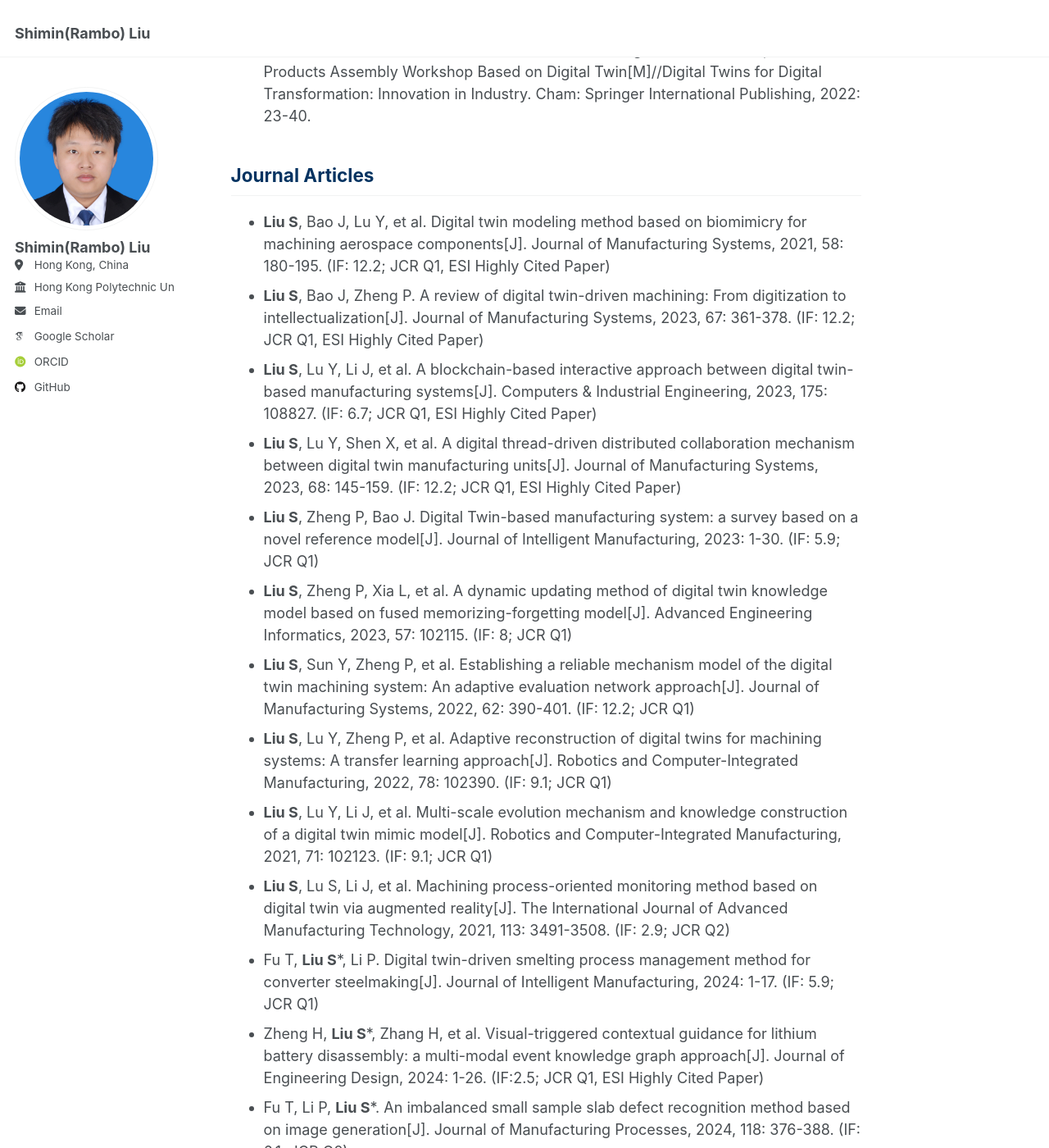
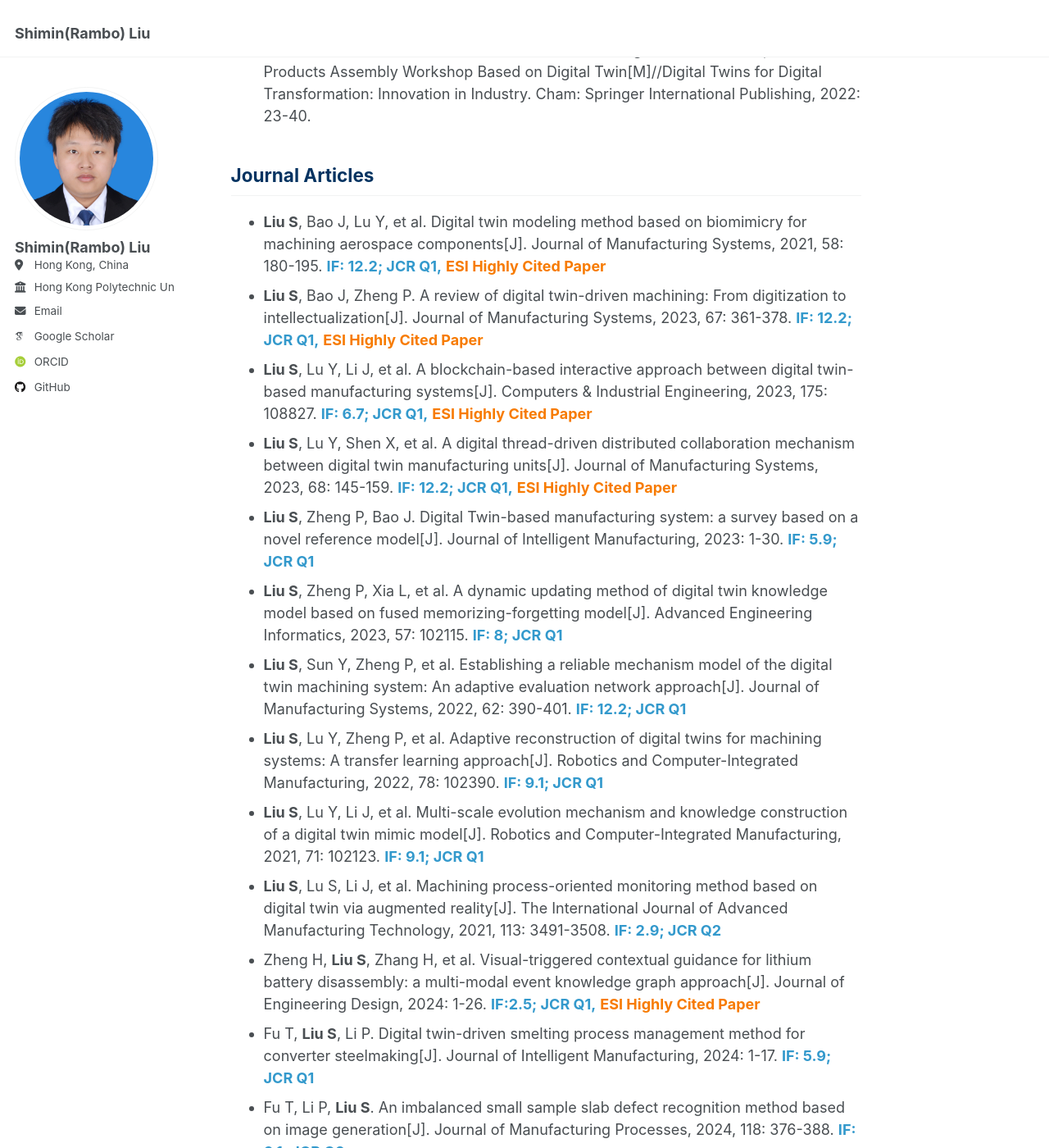
Before and after one commit to Rambo-Shimin/Rambo-Shimin.github.io, a Jekyll site: the page built from _pages/about.md, in a window 1280 px wide and 1400 px high, scrolled down 2330 px. Shown: the whole window at 82% size. Built offline with Jekyll 4.4.1, drawn with Linux system fonts in a browser that asks for light colours; some web fonts are replaced; some of the changed text lies outside the part shown.

Commit message:
Update about.md

```diff
--- a/_pages/about.md
+++ b/_pages/about.md
@@ -7,15 +7,15 @@ redirect_from:
   - /about.html
 ---
 
-I am a postdoctoral researcher in the Department of Industrial and Systems Engineering at the Hong Kong Polytechnic University. Prior to PolyU, I obtained my Doctor of Mechanical Engineering at Donghua University from 2016 to 2022, advised by Prof. Jingsong Bao.
+I am a postdoctoral researcher in the Department of Industrial and Systems Engineering at <span style="color:#3399CC;">The Hong Kong Polytechnic University</span>. Prior to PolyU, I obtained my <span style="color:#000000;">Doctor of Mechanical Engineering</span> at <span style="color:#3399CC;">Donghua University</span> from 2016 to 2022, advised by <span style="color:#3399CC;">Prof. Jingsong Bao</span>.
 
-My research interests include digital twin (DT) driven machining processes, bionic digital manufacturing, and smart manufacturing. Since 2019, I have been exploring the theory, technology, and applications of digital twins in the field of machining, building a strong foundation in both theory and practice.
+My research interests include <span style="color:#000000;">Digital Twin (DT) driven machining processes</span>, <span style="color:#000000;">bionic digital manufacturing, and smart manufacturing</span>. Since 2019, I have been exploring the theory, technology, and applications of digital twins in the field of machining, building a strong foundation in both theory and practice.
 
-I have participated in several key projects, including those funded by the Ministry of Industry and Information Technology's Intelligent Manufacturing Special Project, the Shanghai Science and Technology Commission, and the Doctoral Innovation Fund. I am also the principal investigator of a Youth Project funded by the Guangdong Provincial Joint Fund.
+I have participated in several key projects, including those funded by <span style="color:#000000;">the Ministry of Industry and Information Technology's Intelligent Manufacturing Special Project</span>, <span style="color:#000000;">the Shanghai Science and Technology Commission</span>, and <span style="color:#000000;">the Doctoral Innovation Fund</span>. I am also the principal investigator of a Youth Project funded by the <span style="color:#000000;">Guangdong Provincial Joint Fund</span>.
 
-I have published over 30 papers, including 10 first-author papers in SCI journals, 5 corresponding author papers, and 5 papers selected as ESI Highly Cited Papers. Additionally, I have filed more than 10 patents, with 9 granted.
+I have published over <span style="color:#000000;">30 papers</span>, including <span style="color:#000000;">10 first-author papers</span> in SCI journals, <span style="color:#000000;">5 corresponding author papers</span>, and <span style="color:#000000;">5 papers</span> selected as <span style="color:#F77B00;">**ESI Highly Cited Papers**</span>. Additionally, I have filed more than <span style="color:#000000;">10 patents</span>, with <span style="color:#000000;">9 granted</span>.
 
-I have served as a session organizer and chair for the 3rd International Conference on Digital Twins, as well as a member of the first executive committee of the Digital Twin Young Scholars Committee (China). I have been invited to give keynote speeches at prestigious conferences such as IMCC 2023 and DigiTwin 2022. I also serve as a reviewer for numerous international journals, including IEEE TII, IEEE SMC, JIM, TRJ, IJCIM, JED, SR, ES, and VR&IH.
+I have served as a <span style="color:#000000;">session organizer and chair</span> for the 3rd International Conference on Digital Twins, as well as a member of the first executive committee of the Digital Twin Young Scholars Committee (China). I have been invited to give <span style="color:#000000;">keynote speeches</span> at prestigious conferences such as IMCC 2023 and DigiTwin 2022. I also serve as a <span style="color:#000000;">reviewer</span> for numerous international journals, including <span style="color:#000000;">IEEE TII, IEEE SMC, JIM, TRJ, IJCIM, JED, SR, ES, and VR&IH</span>.
 
 <br>
 
@@ -24,29 +24,29 @@ I have served as a session organizer and chair for the 3rd International Confere
 
 - **Postdoctoral Researcher, Hong Kong Polytechnic University** (2022-present)
   - Department: Industrial and Systems Engineering
-  - Supervisor: Professor Zheng Pai
+  - Supervisor: <span style="color:#3399CC;">Prof. Pai Zheng</span>
 
 - **Ph.D. of Engineering, Donghua University** (2016-2022)
   - Major: Mechanical Engineering
-  - Supervisor: Professor Bao Jinsong
+  - Supervisor: <span style="color:#3399CC;">Prof. Jinsong Bao</span>
 
 - **Bachelor of Engineering, Changzhou University** (2012-2016)
   - Major: Mechanical Design, Manufacturing, and Automation
-  - Supervisor: Professor Yu Zhuqing
+  - Supervisor: <span style="color:#3399CC;">Prof. Zhuqing Yu</span>
 
 <br>
 
 <span style="color:#043361;">Honors</span>
 ======
 
-- Outstanding Graduate, Donghua University (March 2023)
-- Tang Xiangqian Social Scholarship (November 2021)
-- Excellent Student Award, 2020-2021 Academic Year (November 2021)
-- Jinjiang Second-Class Scholarship (November 2020)
-- CSC National Scholarship for Overseas Study, New Zealand, Joint Ph.D. Program (August 2020, program canceled due to the pandemic)
-- Third Prize, 14th Challenge Cup Extracurricular Academic Competition, National Level (2015, Team Leader, First Place in Team Ranking)
-- National Inspirational Scholarship (2015)
-- National Inspirational Scholarship (2013)
+- **Outstanding Graduate**, Donghua University (March 2023)
+- **Tang Xiangqian Social Scholarship** (November 2021)
+- **Excellent Student Award** (November 2021)
+- **Jinjiang Second-Class Scholarship** (November 2020)
+- **CSC National Scholarship for Overseas Study**, New Zealand, Joint Ph.D. Program (August 2020, program canceled due to the pandemic)
+- **Third Prize, 14th Challenge Cup Extracurricular Academic Competition**, National Level (2015, Team Leader, First Place in Team Ranking)
+- **National Inspirational Scholarship** (2015)
+- **National Inspirational Scholarship** (2013)
 
 <br>
 
@@ -71,32 +71,32 @@ I have served as a session organizer and chair for the 3rd International Confere
 
 <span style="color:#043361;">Journal Articles</span>
 ------
-- **Liu S**, Bao J, Lu Y, et al. Digital twin modeling method based on biomimicry for machining aerospace components[J]. Journal of Manufacturing Systems, 2021, 58: 180-195. (IF: 12.2; JCR Q1, ESI Highly Cited Paper)
--	**Liu S**, Bao J, Zheng P. A review of digital twin-driven machining: From digitization to intellectualization[J]. Journal of Manufacturing Systems, 2023, 67: 361-378. (IF: 12.2; JCR Q1, ESI Highly Cited Paper)
--	**Liu S**, Lu Y, Li J, et al. A blockchain-based interactive approach between digital twin-based manufacturing systems[J]. Computers & Industrial Engineering, 2023, 175: 108827. (IF: 6.7; JCR Q1, ESI Highly Cited Paper)
--	**Liu S**, Lu Y, Shen X, et al. A digital thread-driven distributed collaboration mechanism between digital twin manufacturing units[J]. Journal of Manufacturing Systems, 2023, 68: 145-159. (IF: 12.2; JCR Q1, ESI Highly Cited Paper)
--	**Liu S**, Zheng P, Bao J. Digital Twin-based manufacturing system: a survey based on a novel reference model[J]. Journal of Intelligent Manufacturing, 2023: 1-30. (IF: 5.9; JCR Q1)
--	**Liu S**, Zheng P, Xia L, et al. A dynamic updating method of digital twin knowledge model based on fused memorizing-forgetting model[J]. Advanced Engineering Informatics, 2023, 57: 102115. (IF: 8; JCR Q1)
--	**Liu S**, Sun Y, Zheng P, et al. Establishing a reliable mechanism model of the digital twin machining system: An adaptive evaluation network approach[J]. Journal of Manufacturing Systems, 2022, 62: 390-401. (IF: 12.2; JCR Q1)
--	**Liu S**, Lu Y, Zheng P, et al. Adaptive reconstruction of digital twins for machining systems: A transfer learning approach[J]. Robotics and Computer-Integrated Manufacturing, 2022, 78: 102390. (IF: 9.1; JCR Q1)
--	**Liu S**, Lu Y, Li J, et al. Multi-scale evolution mechanism and knowledge construction of a digital twin mimic model[J]. Robotics and Computer-Integrated Manufacturing, 2021, 71: 102123. (IF: 9.1; JCR Q1)
--	**Liu S**, Lu S, Li J, et al. Machining process-oriented monitoring method based on digital twin via augmented reality[J]. The International Journal of Advanced Manufacturing Technology, 2021, 113: 3491-3508. (IF: 2.9; JCR Q2)
--	Fu T, **Liu S***, Li P. Digital twin-driven smelting process management method for converter steelmaking[J]. Journal of Intelligent Manufacturing, 2024: 1-17. (IF: 5.9; JCR Q1)
--	Zheng H, **Liu S***, Zhang H, et al. Visual-triggered contextual guidance for lithium battery disassembly: a multi-modal event knowledge graph approach[J]. Journal of Engineering Design, 2024: 1-26. (IF:2.5; JCR Q1, ESI Highly Cited Paper)
--	Fu T, Li P, **Liu S***. An imbalanced small sample slab defect recognition method based on image generation[J]. Journal of Manufacturing Processes, 2024, 118: 376-388. (IF: 6.1; JCR Q2)
--	Fu T, **Liu S***, Li P. Intelligent smelting process, management system: Efficient and intelligent management strategy by incorporating large language model[J]. Frontiers of Engineering Management, 2024: 1-17. (IF:9.1; JCR Q1)
--	Fu T, Li P, **Liu S***. A method for quality inspection of continuous casting billet based on infrared flaw detection and two-dimensional image[J]. IEEE Transactions on Instrumentation and Measurement, 2024: 1-14. (IF: 5.6; JCR Q1)
--	Song J, **Liu S**, Ma T, et al. Resilient digital twin modeling: A transferable approach[J]. Advanced Engineering Informatics, 2023, 58: 102148. (IF: 8; JCR Q1)
--	Shen X, **Liu S**, Zhang C, et al. Intelligent material distribution and optimization in the assembly process of large offshore crane lifting equipment[J]. Computers & Industrial Engineering, 2021, 159: 107496. (IF: 6.7; JCR Q1)
--	Xu M, **Liu S**, Shen H, et al. Process-oriented unstable state monitoring and strategy recommendation for burr suppression of weak rigid drilling system driven by digital twin[J]. The International Journal of Advanced Manufacturing Technology, 2022: 1-17. (IF: 2.9; JCR Q2)
--	Shen X, **Liu S**, Zhou B, et al. Digital Twin-Driven Reinforcement Learning Method for Marine Equipment Vehicles Scheduling Problem[J]. IEEE Transactions on Automation Science and Engineering, 2023. (IF: 5.9; JCR Q2)
--	Sun X, **Liu S**, Bao J, et al. A performance prediction method for a high-precision servo valve supported by digital twin assembly-commissioning[J]. Machines, 2021, 10(1): 11. (IF: 2.6; JCR Q2)
--	Sun X, Zhang R, **Liu S**, et al. A digital twin-driven human-robot collaborative assembly-commissioning method for complex products[J]. The International Journal of Advanced Manufacturing Technology, 2022: 1-14. (IF: 2.9; JCR Q1)
--	Sun X, Bao J, Li J, **Liu S**, et al. A digital twin-driven approach for the assembly-commissioning of high precision products[J]. Robotics and Computer-Integrated Manufacturing, 2020, 61: 101839. (IF: 9.1; JCR Q1)
--	Lv J, Zhang R, Li X, **Liu S**, et al. A Multimodality Scene Graph Generation Approach for Robust Human-Robot Collaborative Assembly Visual Relationship Representation[J]. IEEE Transactions on Industrial Informatics, 2023. (IF: 12.3; JCR Q1)
--	Pang J, Zheng P, Li S, **Liu S**. A verification-oriented and part-focused assembly monitoring system based on multi-layered digital twin[J]. Journal of Manufacturing Systems, 2023, 68: 477-492. (IF: 12.2; JCR Q1)
--	Qu W, Li J, Zhang R, **Liu S**, et al. Adaptive planning of human-robot collaborative disassembly for end-of-life lithium-ion batteries based on digital twin[J]. Journal of Intelligent Manufacturing, 2023: 1-23. (IF: 8.3; JCR Q1)
--	Zhang R, Lv Q, Li J, et al. A reinforcement learning method for human-robot collaboration in assembly tasks[J]. Robotics and Computer-Integrated Manufacturing, 2022, 73: 102227. (IF: 9.1; JCR Q1)
+- **Liu S**, Bao J, Lu Y, et al. Digital twin modeling method based on biomimicry for machining aerospace components[J]. Journal of Manufacturing Systems, 2021, 58: 180-195. <span style="color:#3399CC;"><span style="color:#3399CC;">**IF: 12.2; JCR Q1,**</span> <span style="color:#F77B00;">**ESI Highly Cited Paper**</span>
+-	**Liu S**, Bao J, Zheng P. A review of digital twin-driven machining: From digitization to intellectualization[J]. Journal of Manufacturing Systems, 2023, 67: 361-378. <span style="color:#3399CC;"><span style="color:#3399CC;">**IF: 12.2; JCR Q1,**</span> <span style="color:#F77B00;">**ESI Highly Cited Paper**</span>
+-	**Liu S**, Lu Y, Li J, et al. A blockchain-based interactive approach between digital twin-based manufacturing systems[J]. Computers & Industrial Engineering, 2023, 175: 108827. <span style="color:#3399CC;">**IF: 6.7; JCR Q1,**</span> <span style="color:#F77B00;">**ESI Highly Cited Paper**</span>
+-	**Liu S**, Lu Y, Shen X, et al. A digital thread-driven distributed collaboration mechanism between digital twin manufacturing units[J]. Journal of Manufacturing Systems, 2023, 68: 145-159. <span style="color:#3399CC;">**IF: 12.2; JCR Q1,**</span> <span style="color:#F77B00;">**ESI Highly Cited Paper**</span>
+-	**Liu S**, Zheng P, Bao J. Digital Twin-based manufacturing system: a survey based on a novel reference model[J]. Journal of Intelligent Manufacturing, 2023: 1-30. <span style="color:#3399CC;">**IF: 5.9; JCR Q1**</span>
+-	**Liu S**, Zheng P, Xia L, et al. A dynamic updating method of digital twin knowledge model based on fused memorizing-forgetting model[J]. Advanced Engineering Informatics, 2023, 57: 102115. <span style="color:#3399CC;">**IF: 8; JCR Q1**</span>
+-	**Liu S**, Sun Y, Zheng P, et al. Establishing a reliable mechanism model of the digital twin machining system: An adaptive evaluation network approach[J]. Journal of Manufacturing Systems, 2022, 62: 390-401. <span style="color:#3399CC;">**IF: 12.2; JCR Q1**</span>
+-	**Liu S**, Lu Y, Zheng P, et al. Adaptive reconstruction of digital twins for machining systems: A transfer learning approach[J]. Robotics and Computer-Integrated Manufacturing, 2022, 78: 102390. <span style="color:#3399CC;">**IF: 9.1; JCR Q1**</span>
+-	**Liu S**, Lu Y, Li J, et al. Multi-scale evolution mechanism and knowledge construction of a digital twin mimic model[J]. Robotics and Computer-Integrated Manufacturing, 2021, 71: 102123. <span style="color:#3399CC;">**IF: 9.1; JCR Q1**</span>
+-	**Liu S**, Lu S, Li J, et al. Machining process-oriented monitoring method based on digital twin via augmented reality[J]. The International Journal of Advanced Manufacturing Technology, 2021, 113: 3491-3508. <span style="color:#3399CC;">**IF: 2.9; JCR Q2**</span>
+-	Zheng H, **Liu S**, Zhang H, et al. Visual-triggered contextual guidance for lithium battery disassembly: a multi-modal event knowledge graph approach[J]. Journal of Engineering Design, 2024: 1-26. <span style="color:#3399CC;">**IF:2.5; JCR Q1,**</span> <span style="color:#F77B00;">**ESI Highly Cited Paper**</span>
+-	Fu T, **Liu S**, Li P. Digital twin-driven smelting process management method for converter steelmaking[J]. Journal of Intelligent Manufacturing, 2024: 1-17. <span style="color:#3399CC;">**IF: 5.9; JCR Q1**</span>
+-	Fu T, Li P, **Liu S**. An imbalanced small sample slab defect recognition method based on image generation[J]. Journal of Manufacturing Processes, 2024, 118: 376-388. <span style="color:#3399CC;">**IF: 6.1; JCR Q2**</span>
+-	Fu T, **Liu S***, Li P. Intelligent smelting process, management system: Efficient and intelligent management strategy by incorporating large language model[J]. Frontiers of Engineering Management, 2024: 1-17. <span style="color:#3399CC;">**IF:9.1; JCR Q1**</span>
+-	Fu T, Li P, **Liu S**. A method for quality inspection of continuous casting billet based on infrared flaw detection and two-dimensional image[J]. IEEE Transactions on Instrumentation and Measurement, 2024: 1-14. <span style="color:#3399CC;">**IF: 5.6; JCR Q1**</span>
+-	Song J, **Liu S**, Ma T, et al. Resilient digital twin modeling: A transferable approach[J]. Advanced Engineering Informatics, 2023, 58: 102148. <span style="color:#3399CC;">**IF: 8; JCR Q1**</span>
+-	Shen X, **Liu S**, Zhang C, et al. Intelligent material distribution and optimization in the assembly process of large offshore crane lifting equipment[J]. Computers & Industrial Engineering, 2021, 159: 107496. <span style="color:#3399CC;">**IF: 6.7; JCR Q1**</span>
+-	Xu M, **Liu S**, Shen H, et al. Process-oriented unstable state monitoring and strategy recommendation for burr suppression of weak rigid drilling system driven by digital twin[J]. The International Journal of Advanced Manufacturing Technology, 2022: 1-17. <span style="color:#3399CC;">**IF: 2.9; JCR Q2**</span>
+-	Shen X, **Liu S**, Zhou B, et al. Digital Twin-Driven Reinforcement Learning Method for Marine Equipment Vehicles Scheduling Problem[J]. IEEE Transactions on Automation Science and Engineering, 2023. <span style="color:#3399CC;">**IF: 5.9; JCR Q2**</span>
+-	Sun X, **Liu S**, Bao J, et al. A performance prediction method for a high-precision servo valve supported by digital twin assembly-commissioning[J]. Machines, 2021, 10(1): 11. <span style="color:#3399CC;">**IF: 2.6; JCR Q2**</span>
+-	Sun X, Zhang R, **Liu S**, et al. A digital twin-driven human-robot collaborative assembly-commissioning method for complex products[J]. The International Journal of Advanced Manufacturing Technology, 2022: 1-14. <span style="color:#3399CC;">**IF: 2.9; JCR Q1**</span>
+-	Sun X, Bao J, Li J, **Liu S**, et al. A digital twin-driven approach for the assembly-commissioning of high precision products[J]. Robotics and Computer-Integrated Manufacturing, 2020, 61: 101839. <span style="color:#3399CC;">**IF: 9.1; JCR Q1**</span>
+-	Lv J, Zhang R, Li X, **Liu S**, et al. A Multimodality Scene Graph Generation Approach for Robust Human-Robot Collaborative Assembly Visual Relationship Representation[J]. IEEE Transactions on Industrial Informatics, 2023. <span style="color:#3399CC;">**IF: 12.3; JCR Q1**</span>
+-	Pang J, Zheng P, Li S, **Liu S**. A verification-oriented and part-focused assembly monitoring system based on multi-layered digital twin[J]. Journal of Manufacturing Systems, 2023, 68: 477-492. <span style="color:#3399CC;">**IF: 12.2; JCR Q1**</span>
+-	Qu W, Li J, Zhang R, **Liu S**, et al. Adaptive planning of human-robot collaborative disassembly for end-of-life lithium-ion batteries based on digital twin[J]. Journal of Intelligent Manufacturing, 2023: 1-23. <span style="color:#3399CC;">****IF: 8.3; JCR Q1**</span>
+-	Zhang R, Lv Q, Li J, et al. A reinforcement learning method for human-robot collaboration in assembly tasks[J]. Robotics and Computer-Integrated Manufacturing, 2022, 73: 102227. <span style="color:#3399CC;">**IF: 9.1; JCR Q1**</span>
 -	**刘世民**, 孙学民, 陆玉前, 等. 知识驱动的加工产品数字孪生拟态建模方法[J]. 机械工程学报, 2022, 57(23): 182-194.
 -	**刘世民**, 王海超, 鲍劲松, 等. 面向工序建模的特征 MBD 设计信息提取方法[J]. 东华大学学报 (自然科学版), 2018, 44(4): 532G540.
 -	孙学民, **刘世民**, 申兴旺, 等. 数字孪生驱动的高精密产品智能化装配方法[J]. 计算机集成制造系统, 2022, 28(6): 1704.
@@ -139,12 +139,12 @@ I have served as a session organizer and chair for the 3rd International Confere
 
 <span style="color:#043361;">Projects</span>
 ======
-- <span style="color:#006699;">[广东省区域联合基金-青年基金项目]</span> 大规模定制化范式下数字孪生制造车间的分布式柔性协作机制研究“，主持人
--	<span style="color:#006699;">[博士研究生学位论文创新项目]</span> 面向数控机加的数字孪生拟态、控制、进化机理研究, CUSF-DH-D-2020056，主持人
--	<span style="color:#006699;">[深圳市科技创新委员会基础研究项目]</span> 面向大规模个性化认知生产的数字孪生制造系统研究，共同主持人
--	<span style="color:#006699;">[21/22 理大超精密加工技术国家重点实验室部门一般研究基金(DGRF)]</span> 基于认知数字孪生的智能超精密加工系统，主要参与人
--	<span style="color:#006699;">[2019年国家科技部重点研发计划]</span> 面向纺织服装产业集聚区域的网络协同制造集成技术研究与示范, 2019YFB1706300，参与
--	<span style="color:#006699;">[2018年工信部智能制造专项项目]</span> 基于边缘计算的固体火箭发动机异地协同制造工厂内集成应用新模式，主要参与人
--	<span style="color:#006699;">[2017年工信部智能制造专项项目]</span> 航天关键结构件制造工业物联应用标准研究与试验验证，主要参与人
--	<span style="color:#006699;">[军委装备发展部科研“十三五”装备预研共用技术课题]</span> 基于全三维模型的武器装备设计制造集成技术与系统应用验证，主要参与人
--	<span style="color:#006699;">[2017年上海市科委科研计划项目]</span> 基于CPS的军用特种车智能制孔机器人系统及示范应用，主要参与人
+- <span style="color:#006699;">**[广东省区域联合基金-青年基金项目]**</span> 大规模定制化范式下数字孪生制造车间的分布式柔性协作机制研究“，主持人
+-	<span style="color:#006699;">**[博士研究生学位论文创新项目]**</span> 面向数控机加的数字孪生拟态、控制、进化机理研究, CUSF-DH-D-2020056，主持人
+-	<span style="color:#006699;">**[深圳市科技创新委员会基础研究项目]**</span> 面向大规模个性化认知生产的数字孪生制造系统研究，共同主持人
+-	<span style="color:#006699;">**[21/22 理大超精密加工技术国家重点实验室部门一般研究基金(DGRF)]**</span> 基于认知数字孪生的智能超精密加工系统，主要参与人
+-	<span style="color:#006699;">**[2019年国家科技部重点研发计划]**</span> 面向纺织服装产业集聚区域的网络协同制造集成技术研究与示范, 2019YFB1706300，参与
+-	<span style="color:#006699;">**[2018年工信部智能制造专项项目]**</span> 基于边缘计算的固体火箭发动机异地协同制造工厂内集成应用新模式，主要参与人
+-	<span style="color:#006699;">**[2017年工信部智能制造专项项目]**</span> 航天关键结构件制造工业物联应用标准研究与试验验证，主要参与人
+-	<span style="color:#006699;">**[军委装备发展部科研“十三五”装备预研共用技术课题]**</span> 基于全三维模型的武器装备设计制造集成技术与系统应用验证，主要参与人
+-	<span style="color:#006699;">**[2017年上海市科委科研计划项目]**</span> 基于CPS的军用特种车智能制孔机器人系统及示范应用，主要参与人
```
